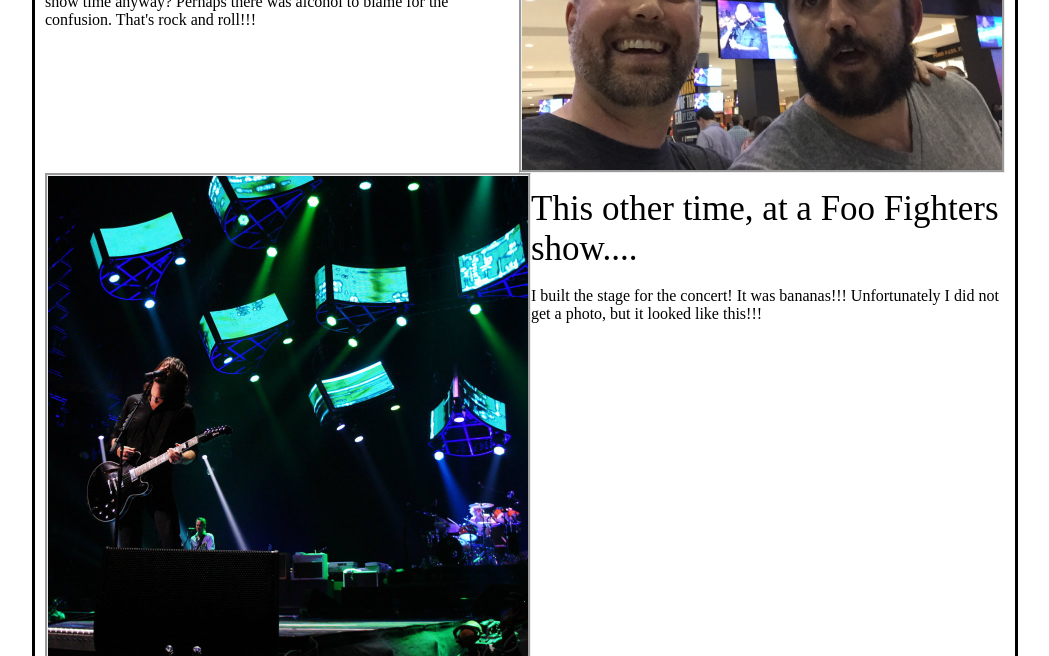
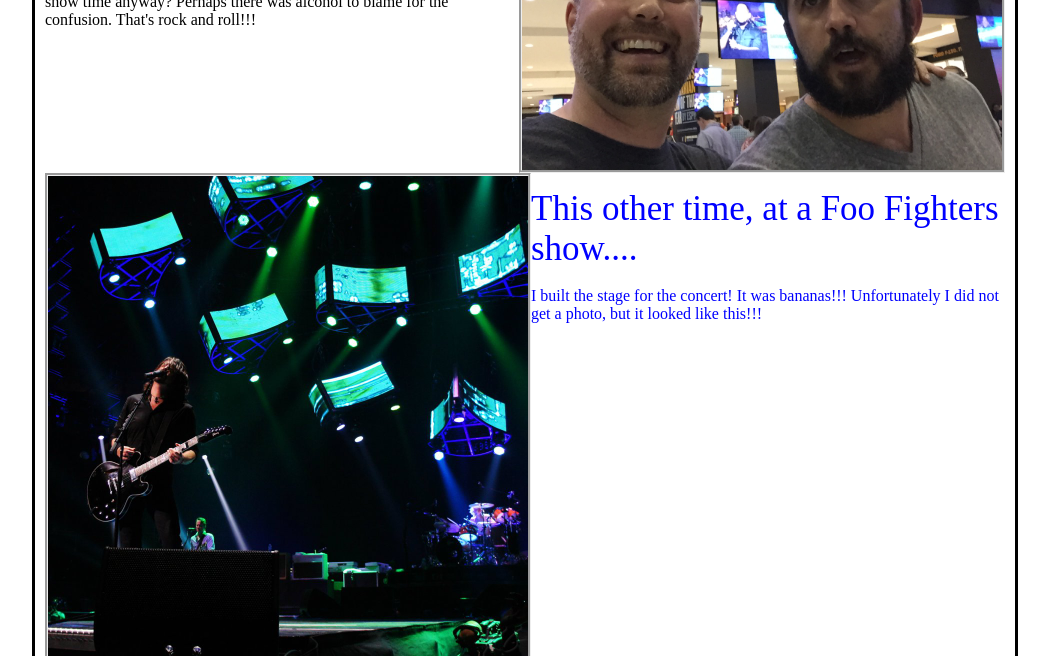
Before and after one commit to spurs2k/html-me-something, a plain HTML site: page index.html in a window 1280 px wide. Shown: the part 935-1591 px from the top of the page, without its empty margins (115-1164 px from the left). Drawn offline with Linux system fonts and the light colour scheme.

Commit message:
Added second section

```diff
--- a/index.html
+++ b/index.html
@@ -28,7 +28,7 @@
 
             <div class="flex-container">
                 <img src="images/Video Monitors.jpg" alt="Example of the stage"/>
-                <p><span style="font-size: 35px" style="font-weight: bold;">This other time, at a Foo Fighters show....</span>
+                <p id = "idk"><span style="font-size: 35px" style="font-weight: bold;">This other time, at a Foo Fighters show....</span>
                     <br>
                     <br>
                 I built the stage for the concert! It was bananas!!! Unfortunately I did not get a photo, but it looked like this!!!</p>
--- a/style.css
+++ b/style.css
@@ -34,6 +34,9 @@ h2 {
 
 }
 
+#idk {
+    color: blue;
+}
 .social {
     width: 5vw;
     height: auto;
```
